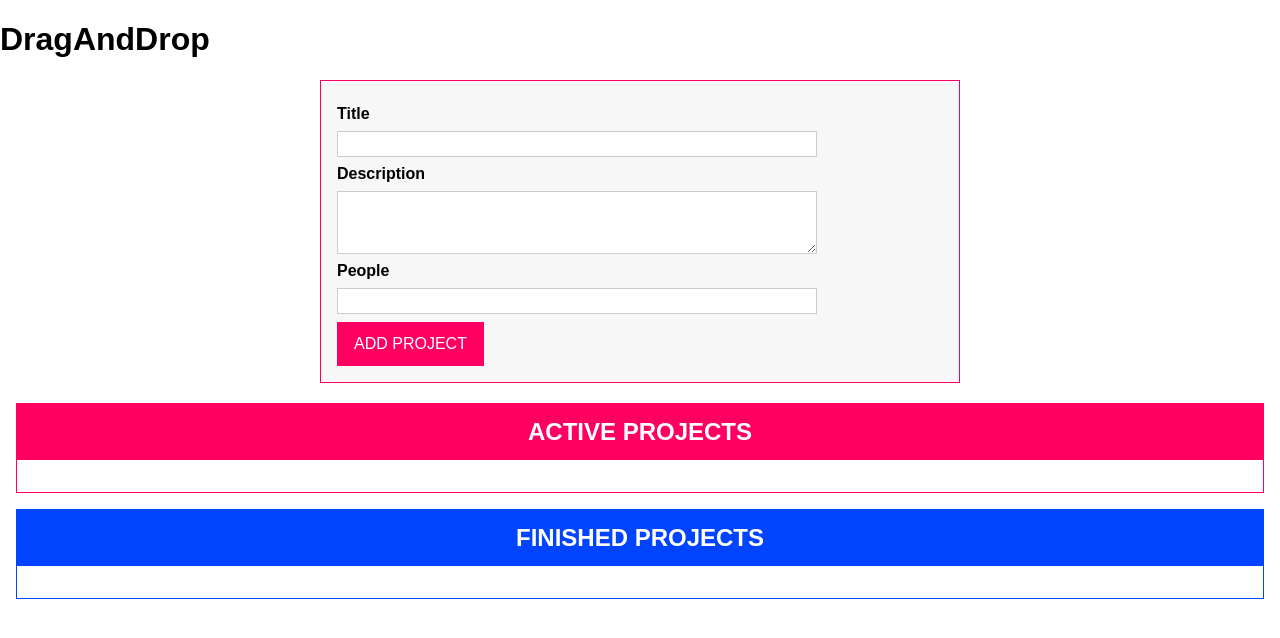
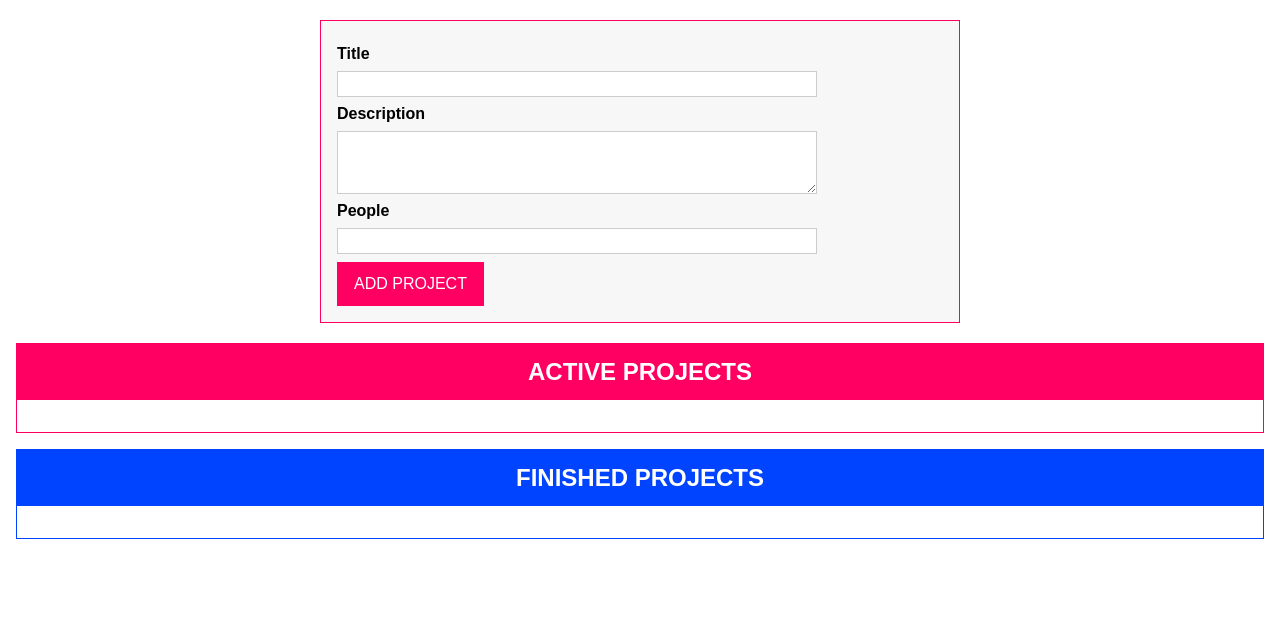
Before and after one commit to dominiksiejka/DragAndDrop, a plain HTML site: page index.html in a window 1280 px wide. Drawn offline with Linux system fonts and the light colour scheme.

Commit message:
change the styles

```diff
--- a/index.html
+++ b/index.html
@@ -9,9 +9,6 @@
     <script src="app.js" defer></script>
   </head>
   <body>
-    <header class="main-header">
-      <h1>DragAndDrop</h1>
-    </header>
     <template id="project-input">
       <form>
         <div class="form-control">
```
